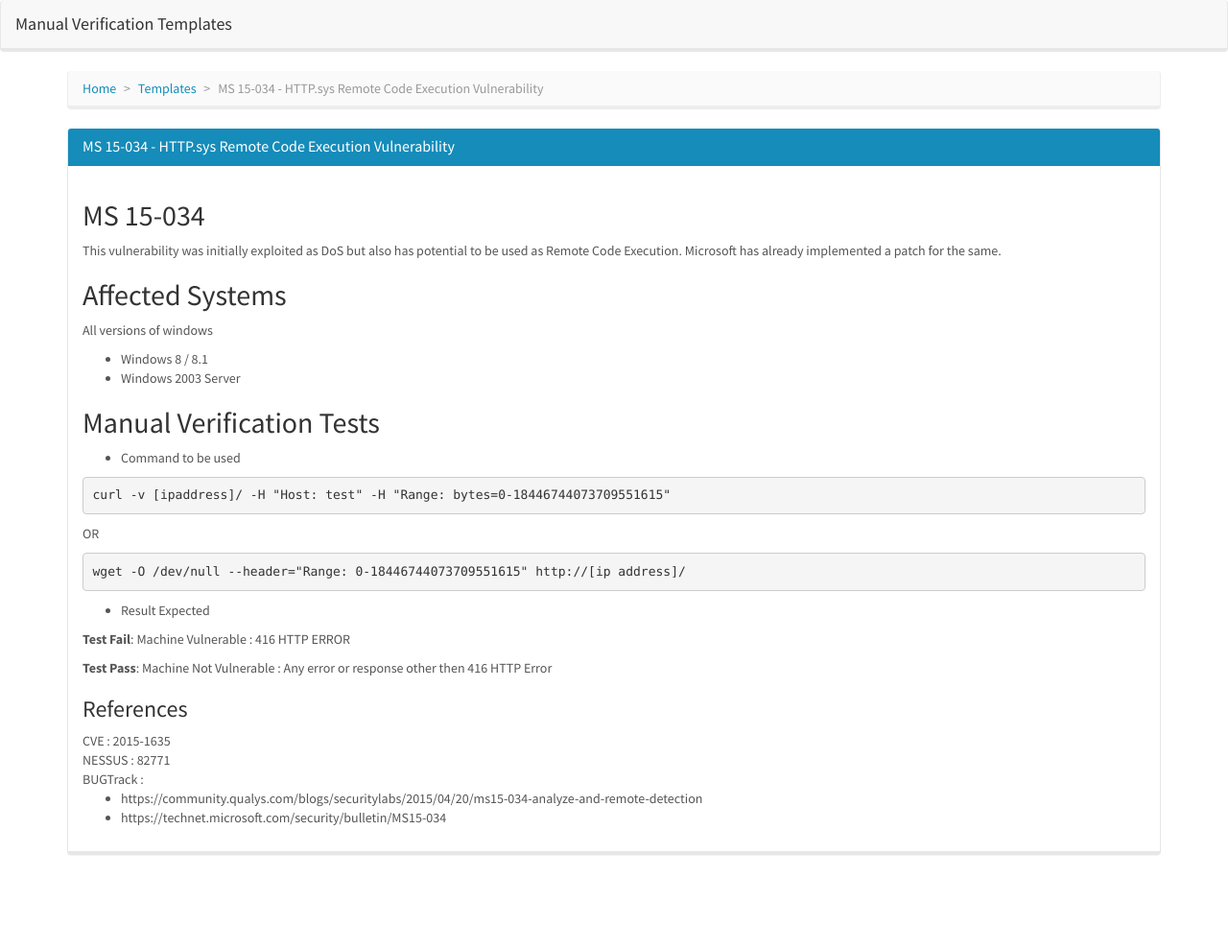
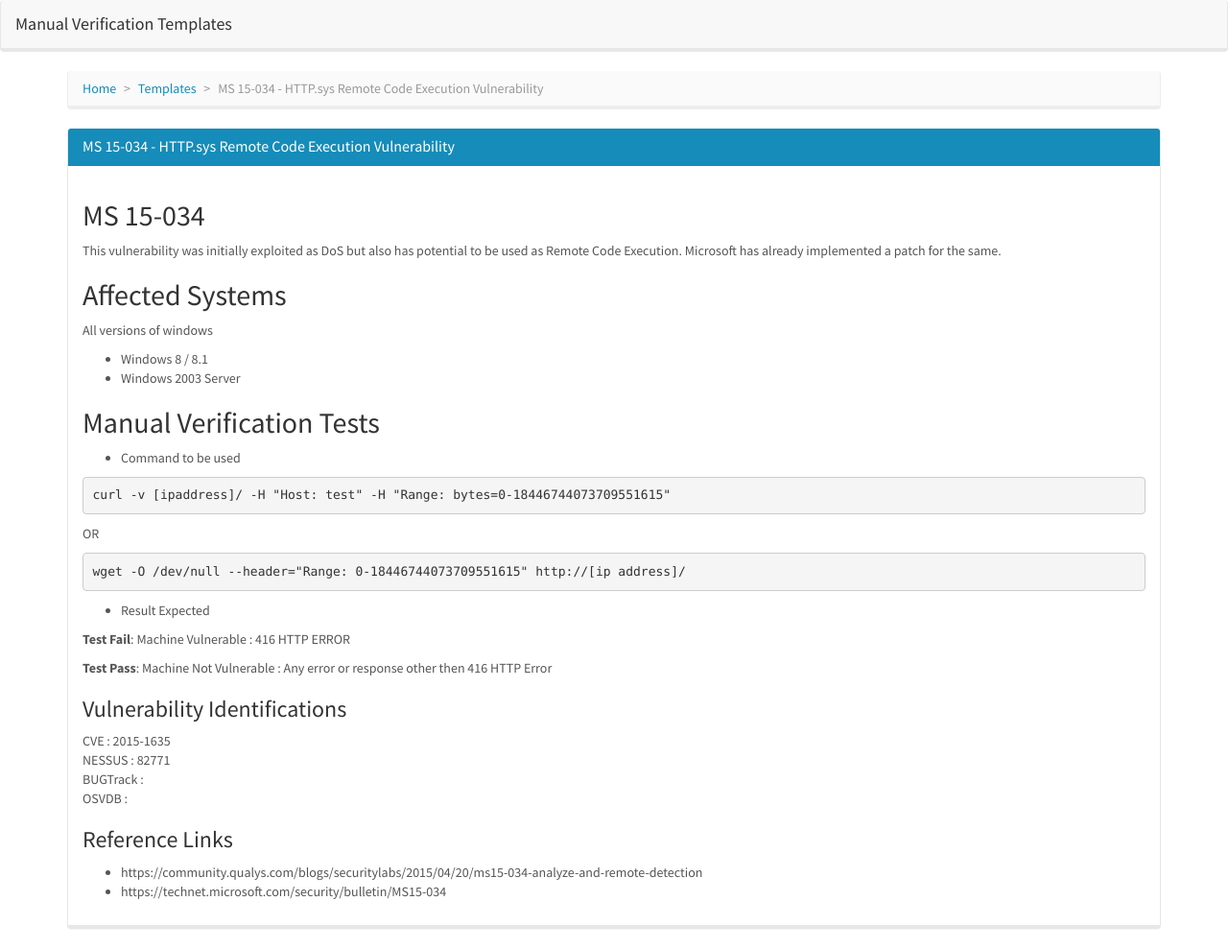
Before and after one commit to anantshri/manual_verification, a Jekyll site: the page built from templates/ms15-034.md, in a window 1280 px wide. Shown: the whole page at 96% size. Built offline with Jekyll 4.4.1, drawn with Linux system fonts in a browser that asks for light colours; nearby versions of some CDN libraries; before the commit the page ends 911 px from its top, so only the background shows below that.

Commit message:
Update template.html

```diff
--- a/_layouts/template.html
+++ b/_layouts/template.html
@@ -31,10 +31,12 @@
     <div class="panel-body" markdown="1">
 {{ content }}
     <div class="references">
-      <h3>References</h3>
+      <h3>Vulnerability Identifications</h3>
       <div id="CVE">CVE : {{ page.CVE }}</div>
       <div id="NESSUS">NESSUS : {{ page.Nessus }}</div>
       <div id="BUGTrack">BUGTrack : {{ page.Bugtrack }}</div>
+      <div id="OSVDB">OSVDB : {{ page.Osvdb }}</div>
+      <h3>Reference Links</h3>
     <ul>
       {% for entry in page.links %}
       <li>{{ entry }}</li>
```
